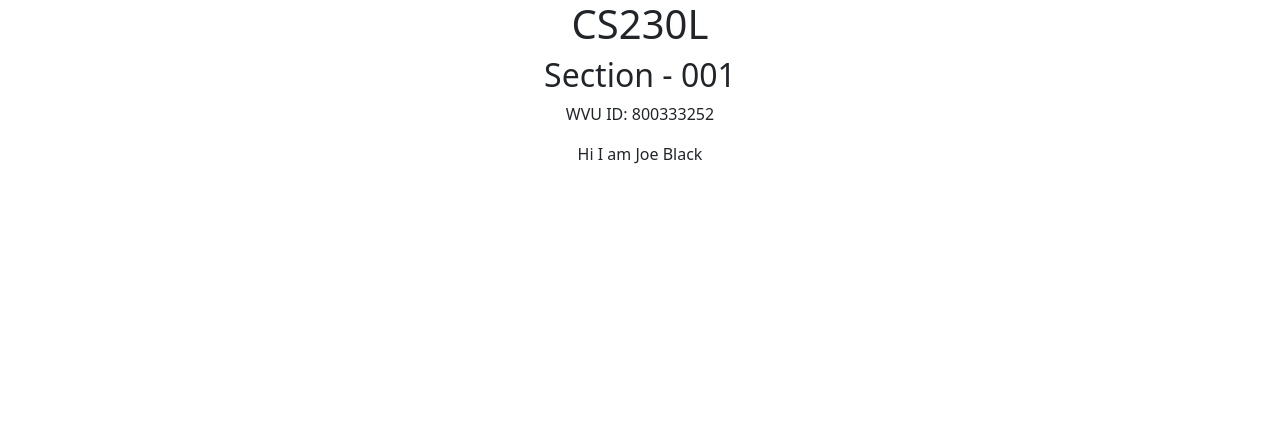
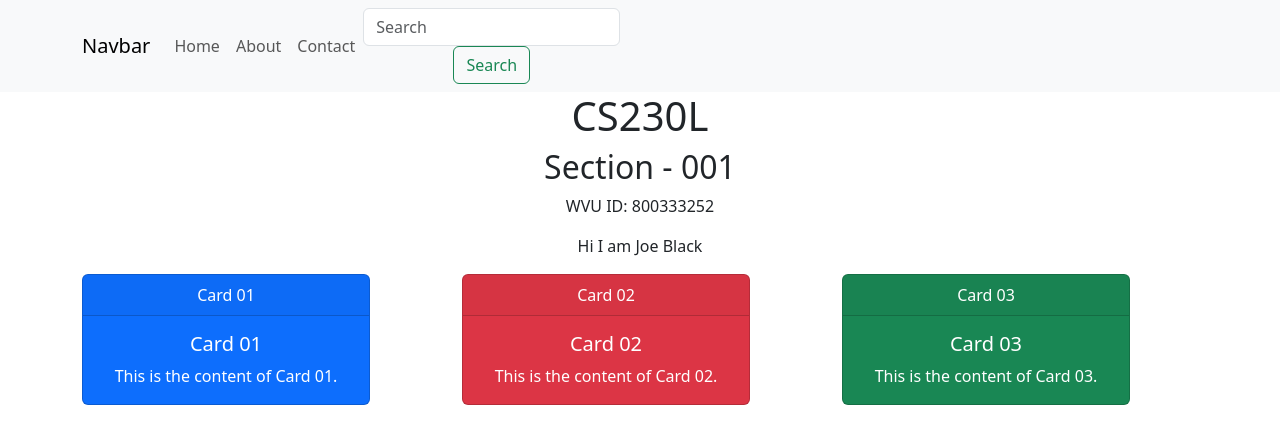
Before and after one commit to jrb00013/CS230Lab7, a React (Create React App) app: page / in a window 1280 px wide. Shown: the top 444 px of the page. Built offline with nearby package versions, Linux system fonts and the light colour scheme.

Commit message:
Update App.js

```diff
--- a/src/App.js
+++ b/src/App.js
@@ -1,14 +1,29 @@
-import logo from './logo.svg';
+import React from 'react';
 import './App.css';
+import Navbar from './Navbar';
+import Card from './Card';
 
 function App() {
   return (
     <div className="App">
-
-    <h1> CS230L </h1>
-    <h2> Section - 001 </h2>
-    <p> WVU ID: 800333252</p>
-    <p> Hi I am Joe Black</p>
+      <Navbar />
+      <h1>CS230L</h1>
+      <h2>Section - 001</h2>
+      <p>WVU ID: 800333252</p>
+      <p>Hi I am Joe Black</p>
+      <div className="container">
+        <div className="row justify-content-center">
+          <div className="col">
+            <Card name="01" color="primary" />
+          </div>
+          <div className="col">
+            <Card name="02" color="danger" />
+          </div>
+          <div className="col">
+            <Card name="03" color="success" />
+          </div>
+        </div>
+      </div>
     </div>
   );
 }
```
